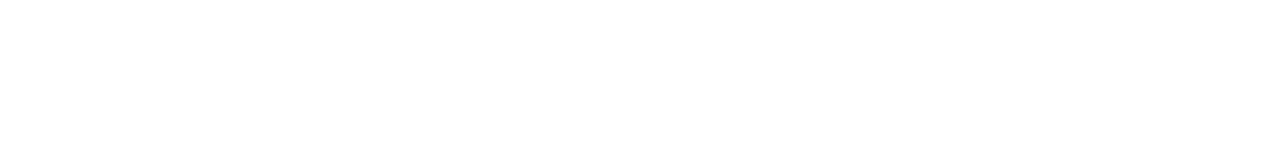
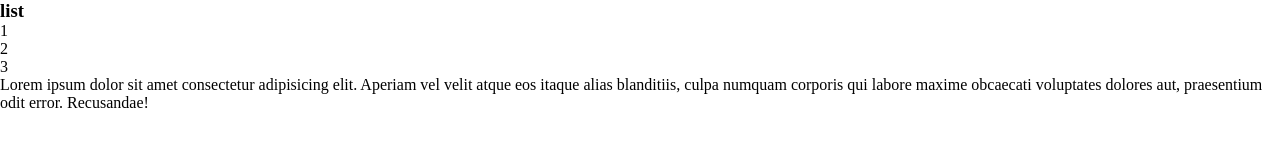
Before and after one commit to nazriramdhan/posi, a plain HTML site: page index.html in a window 1280 px wide. Drawn offline with Linux system fonts and the light colour scheme.

Commit message:
membuat file gaya.css dan menambahkan p di html

```diff
--- /dev/null
+++ b/gaya.css
@@ -0,0 +1,5 @@
+* {
+    padding: 0;
+    margin: 0;
+    box-sizing: border-box;
+}
--- a/index.html
+++ b/index.html
@@ -5,10 +5,17 @@
     <meta charset="UTF-8">
     <meta name="viewport" content="width=device-width, initial-scale=1.0">
     <title>posi</title>
+    <link rel="stylesheet" href="/gaya.css">
 </head>
 
 <body>
-
+    <h3>list</h3>
+    <ul>
+        <li>1</li>
+        <li>2</li>
+        <li>3</li>
+    </ul>
+    <p>Lorem ipsum dolor sit amet consectetur adipisicing elit. Aperiam vel velit atque eos itaque alias blanditiis, culpa numquam corporis qui labore maxime obcaecati voluptates dolores aut, praesentium odit error. Recusandae!</p>
 </body>
 
 </html>
```
